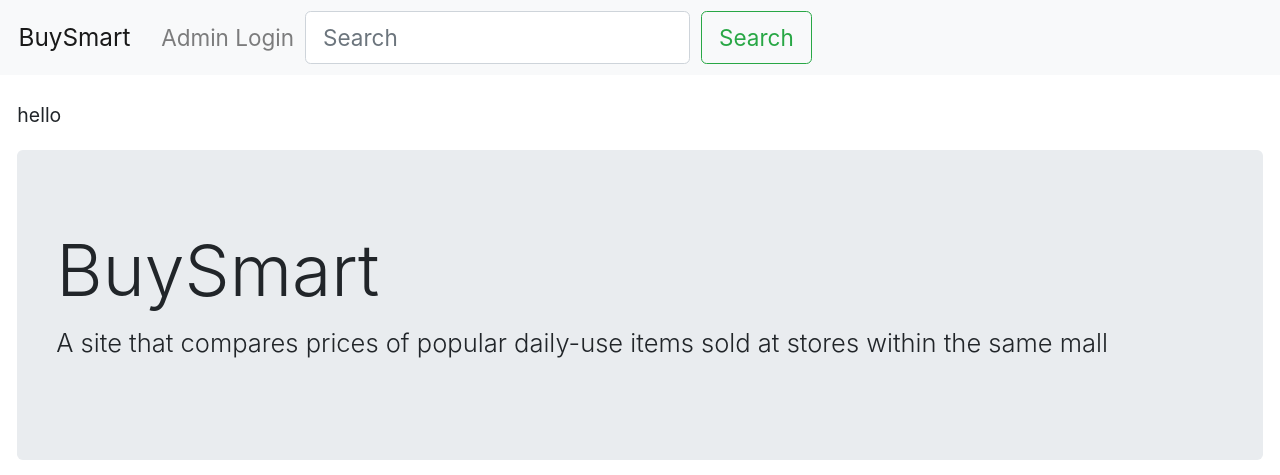
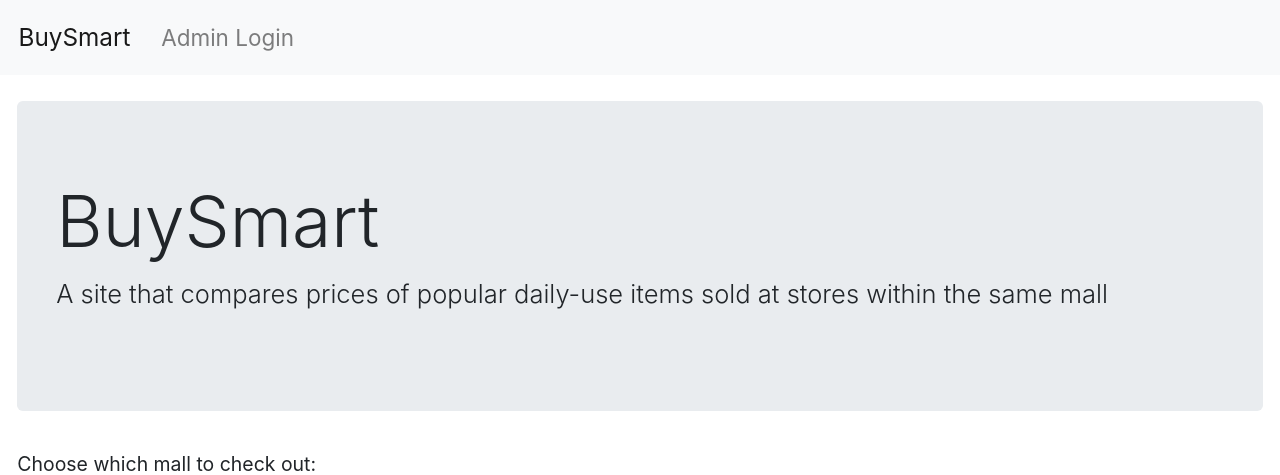
Before and after one commit to Jareltey/BuySmart, a Django app: page / in a window 1280 px wide. Shown: the top 475 px of the page. Run offline with Django 3.2, Linux system fonts and the light colour scheme; data that the repository does not hold is empty; some libraries are stand-ins or nearby versions.

Commit message:
fresh start

```diff
--- a/project/templates/basic_app/base.html
+++ b/project/templates/basic_app/base.html
@@ -37,10 +37,10 @@
             <a class="nav-link" href="{% url 'login' %}">Admin Login</a>
           </li>
           {% endif %}
-        <form class="form-inline my-2 my-lg-0">
+        <!-- <form class="form-inline my-2 my-lg-0">
           <input class="form-control mr-sm-2" type="search" placeholder="Search" aria-label="Search">
           <button class="btn btn-outline-success my-2 my-sm-0" type="submit">Search</button>
-        </form>
+        </form> -->
       </div>
     </nav>
 
--- a/project/templates/basic_app/mall_list.html
+++ b/project/templates/basic_app/mall_list.html
@@ -5,8 +5,6 @@
 {% endblock %}
 
 {% block body_block %}
-
-<p>hello</p>
 
 {% if user.is_authenticated %}
 <p>Welcome, {{user.username|upper}}!</p>
```
Also changed, not shown: project/db.sqlite3.
